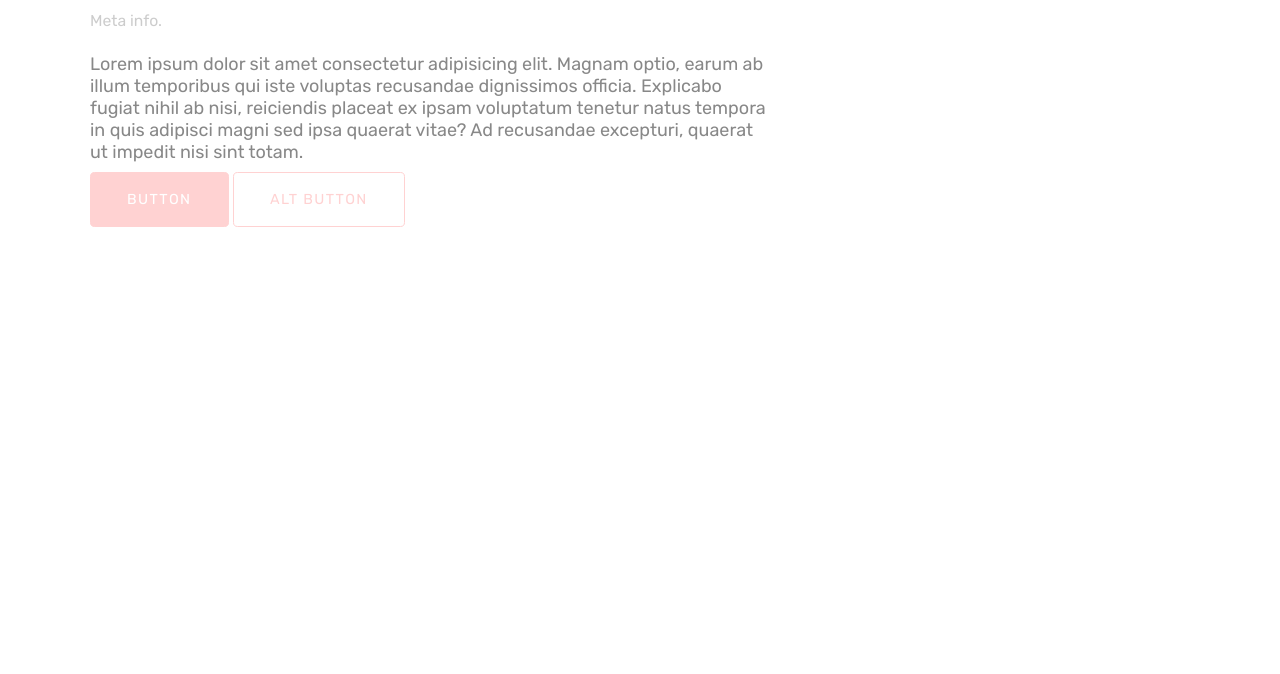
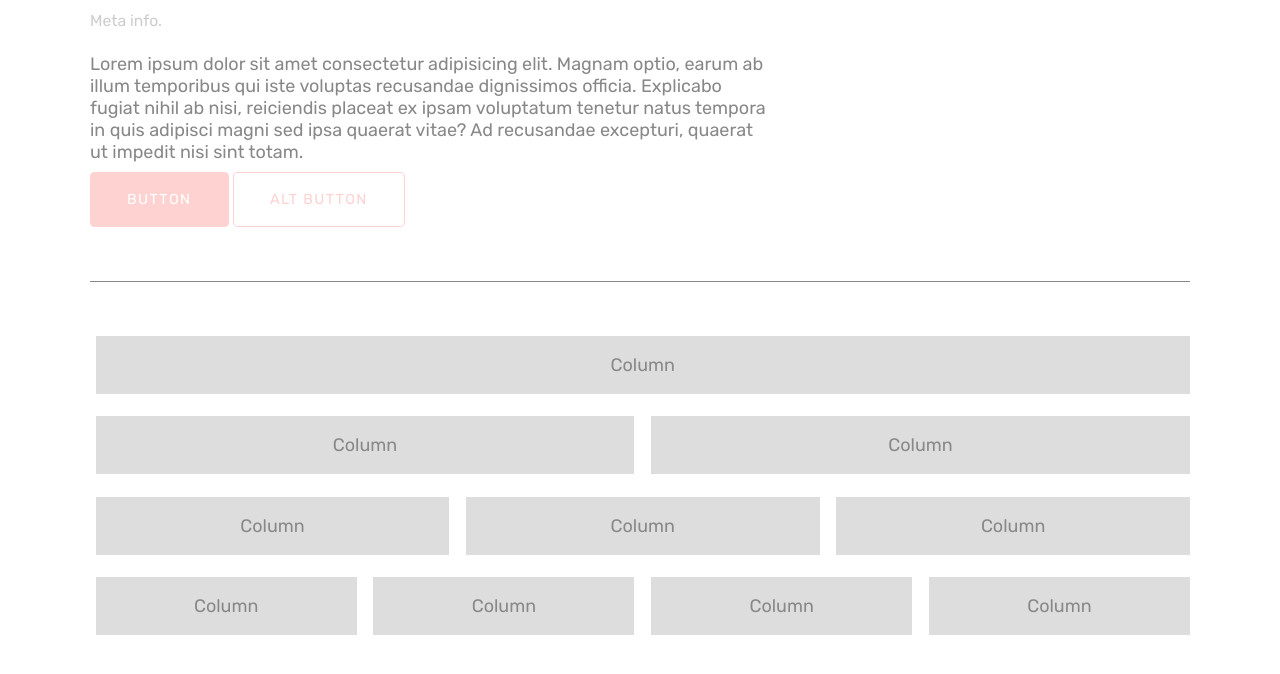
Before and after one commit to raescano/sassy-base, a plain HTML site: page index.html in a window 1280 px wide. Shown: the part 729-1403 px from the top of the page. Before the commit the page ends 956 px from the top, so only its background shows below. Drawn offline with nearby package versions, Linux system fonts and the light colour scheme; a script that the page names is missing; a web font is replaced by a local one.

Commit message:
Made changes to Grid Layout

```diff
--- a/index.html
+++ b/index.html
@@ -40,6 +40,35 @@
     <a href="#" class="button">Button</a>
     <a href="#" class="button alt">Alt Button</a>
 
+<hr>
+
+<div class="demo">
+    <div class="row">
+        <div class="column">Column</div>
+    </div>
+
+    <div class="row">
+    <div class="column">Column</div>
+    <div class="column">Column</div>
+    </div>
+
+
+    <div class="row">
+    <div class="column">Column</div>
+    <div class="column">Column</div>
+    <div class="column">Column</div>
+    </div>
+
+    <div class="row">
+    <div class="column">Column</div>
+    <div class="column">Column</div>
+    <div class="column">Column</div>
+    <div class="column">Column</div>
+    </div>
+</div>
+
+<hr />
+
 </div>
 
     <script src="js/script.js" />
--- a/scss/partials/_layout.scss
+++ b/scss/partials/_layout.scss
@@ -50,3 +50,43 @@ body {
         max-width: $breakpoint-large - 50;
     }
 }
+
+/* GRID */
+
+$grid-column-gap: 1%;
+
+.row {
+
+    display: flex;
+    flex-wrap: wrap;
+    margin-left: -$grid-column-gap/2;
+    margin-right: -$grid-column-gap/2;
+    align-content: center;
+    justify-content: center;
+    @media (max-width: $breakpoint-small - 1) {
+        justify-content: flex-start;
+    }
+
+}
+
+.row > .column {
+
+    flex-grow: 1;
+    //* flex-basis: 11em;
+	margin: 0 $grid-column-gap/2 $grid-column-gap*2 $grid-column-gap;
+    @media (max-width: $breakpoint-small - 1) {
+        flex-grow: 0;
+        flex-basis: $breakpoint-small;
+        border: 1px solid red;
+    }
+}
+
+// * FOR DEMO PURPOSES
+
+.demo .column {
+
+	padding: 1em;
+	background: #ddd;
+	text-align: center;
+
+}
```
Also changed, not shown: css/style.css, 1 other file.
